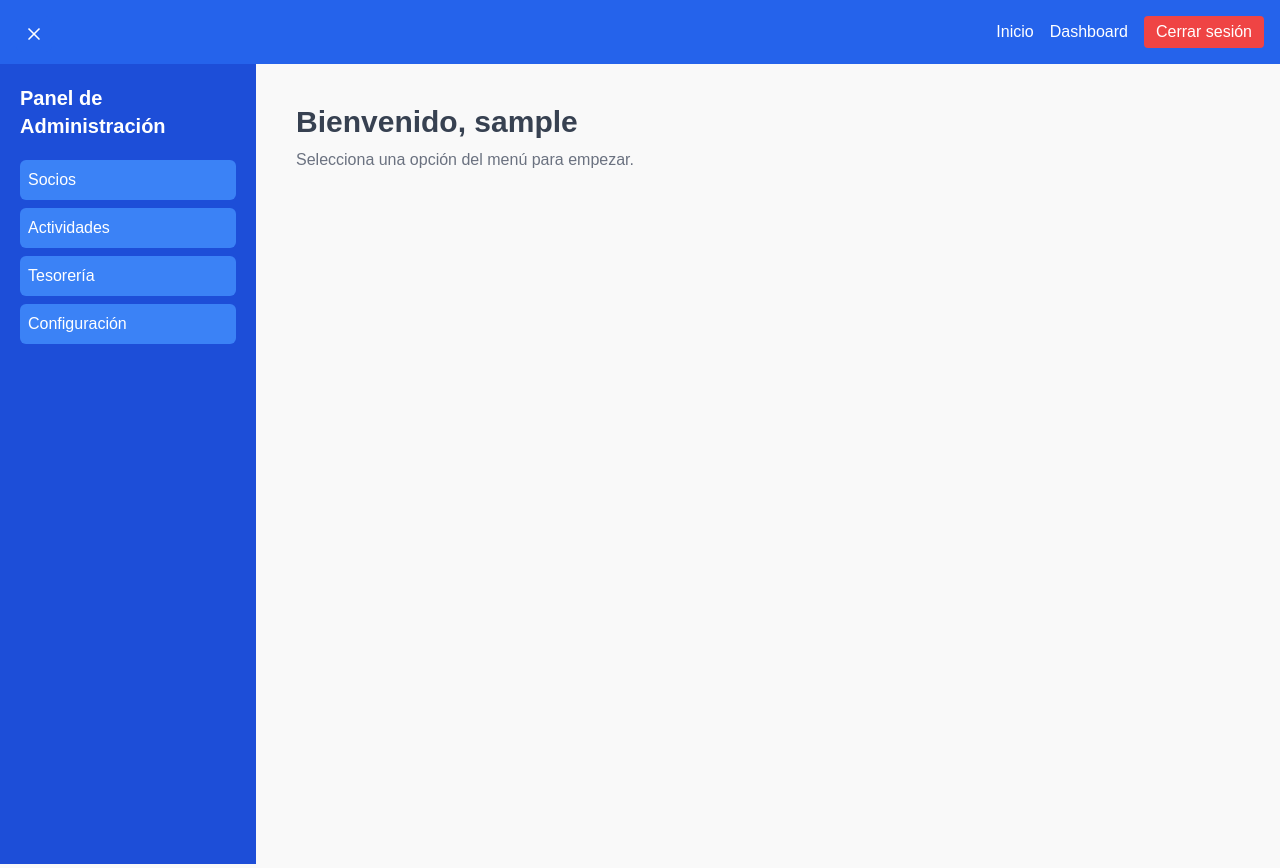
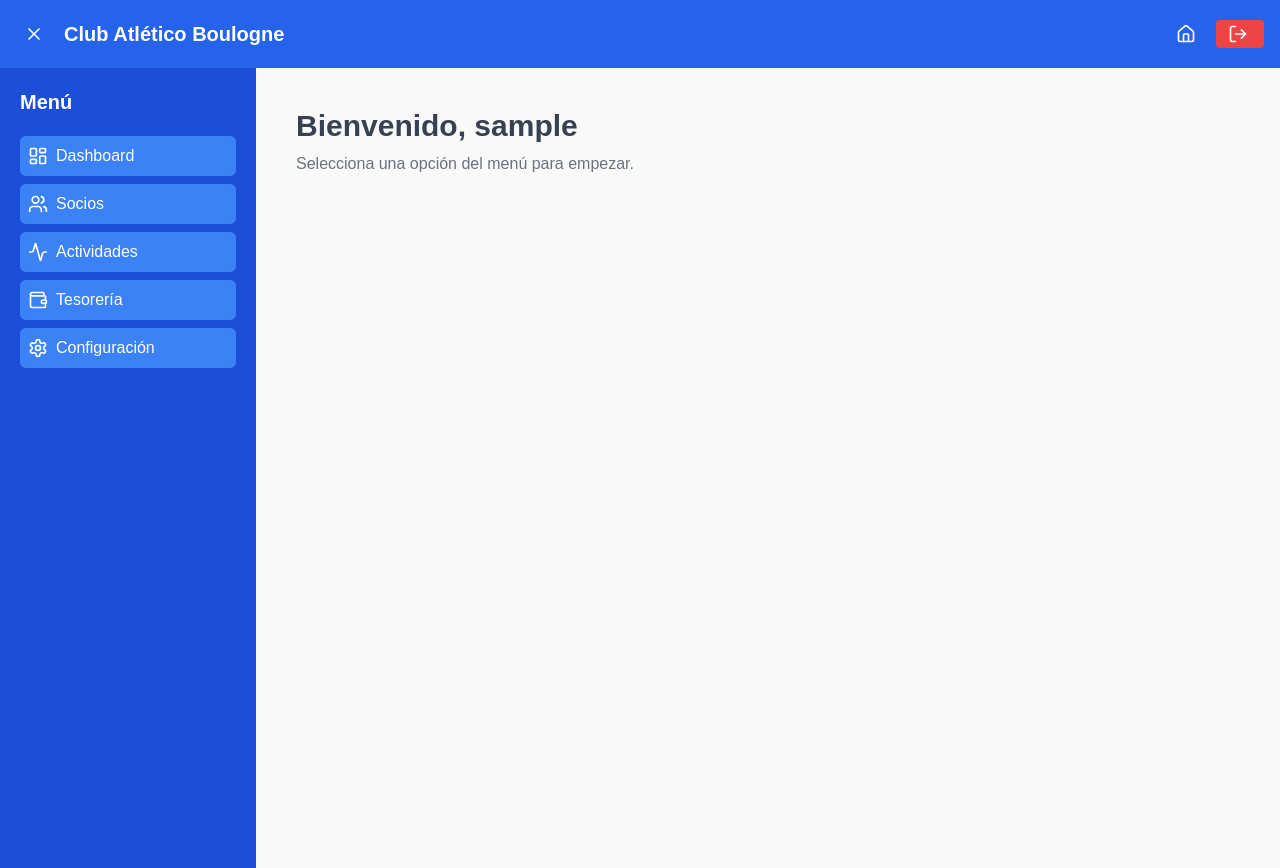
Before and after one commit to nicotouri/app-club, a React (Vite) app in the folder frontend/: page /dashboard in a window 1280 px wide. Built offline with nearby package versions, Linux system fonts and the light colour scheme; sample sign-in values are in the browser's storage.

Commit message:
estable con cambios en dashboard y navbar

```diff
--- a/frontend/src/components/Layout.jsx
+++ /dev/null
@@ -1,67 +0,0 @@
-import React, { useState, useContext } from "react";
-import { Outlet, Link } from "react-router-dom";
-import { AuthContext } from "../context/AuthContext";
-import { Menu, X, Home, Users, Activity, Wallet, Settings, LogOut } from "lucide-react";
-
-const Layout = () => {
-  const { logout } = useContext(AuthContext);
-  const [sidebarVisible, setSidebarVisible] = useState(true);
-  const [openMenu, setOpenMenu] = useState(null);
-
-  return (
-    <div className="flex h-screen">
-      {/* Sidebar */}
-      <aside className={`bg-blue-700 text-white transition-all duration-300 ${sidebarVisible ? "w-64 p-5" : "w-16 p-2"}`}>
-        {/* Botón para ocultar la sidebar */}
-        <button className="text-white bg-blue-500 p-2 rounded-md" onClick={() => setSidebarVisible(!sidebarVisible)}>
-          {sidebarVisible ? <X size={20} /> : <Menu size={20} />}
-        </button>
-
-        {/* Menú de navegación */}
-        <nav className="mt-5">
-          <ul className="space-y-2">
-            <li>
-              <button className="flex items-center w-full p-2 bg-blue-500 rounded-md" onClick={() => setOpenMenu(openMenu === "socios" ? null : "socios")}>
-                <Users size={20} className="mr-2" />
-                {sidebarVisible && "Socios"}
-              </button>
-              {openMenu === "socios" && sidebarVisible && (
-                <ul className="pl-4 mt-1 space-y-1">
-                  <li>
-                    <Link to="/alta-socio" className="block p-2 bg-blue-400 rounded-md hover:bg-blue-300">Alta Socio</Link>
-                  </li>
-                  <li>
-                    <Link to="/consulta-socios" className="block p-2 bg-blue-400 rounded-md hover:bg-blue-300">Consultar Socios</Link>
-                  </li>
-                </ul>
-              )}
-            </li>
-          </ul>
-        </nav>
-
-        {/* Cerrar sesión */}
-        <button onClick={logout} className="flex items-center w-full p-2 bg-red-500 rounded-md">
-          <LogOut size={20} className="mr-2" />
-          {sidebarVisible && "Cerrar Sesión"}
-        </button>
-      </aside>
-
-      {/* Contenido Principal */}
-      <div className="flex-1">
-        <header className="flex items-center justify-between p-4 bg-gray-200">
-          <h1 className="text-2xl font-bold">Web App</h1>
-          <button className="bg-blue-600 text-white p-2 rounded-md" onClick={() => setSidebarVisible(!sidebarVisible)}>
-            {sidebarVisible ? <X size={20} /> : <Menu size={20} />}
-          </button>
-        </header>
-
-        {/* Aquí se renderizan las páginas */}
-        <main className="p-5">
-          <Outlet />
-        </main>
-      </div>
-    </div>
-  );
-};
-
-export default Layout;
--- a/frontend/src/components/Navbar.jsx
+++ b/frontend/src/components/Navbar.jsx
@@ -1,26 +1,45 @@
-import React, { useContext } from "react";
-import { Link } from "react-router-dom";
+import React, { useContext, useState } from "react";
+import { Link, useLocation } from "react-router-dom";
 import { AuthContext } from "../context/AuthContext";
+import { Menu, X, Home, LogOut } from "lucide-react"; // Iconos
 
 const Navbar = () => {
   const { user, logout } = useContext(AuthContext);
+  const [sidebarVisible, setSidebarVisible] = useState(true);
+  const location = useLocation(); // Obtiene la ruta actual
+
+  const isLoginPage = location.pathname === "/login"; // Verifica si estamos en la página de login
 
   return (
-    <nav className="bg-blue-600 text-white p-4 flex justify-between items-center">
-      <h1 className="text-xl font-bold"></h1>
-      <div className="space-x-4">
-        <Link to="/" className="hover:underline">Inicio</Link>
-        {!user ? (
-          <Link to="/login" className="hover:underline">Login</Link>
-        ) : (
-          <>
-            <Link to="/dashboard" className="hover:underline">Dashboard</Link>
-            <button onClick={logout} className="bg-red-500 px-3 py-1 rounded">
-              Cerrar sesión
+    <nav className="bg-blue-600 text-white p-4 flex justify-between items-center relative">
+      {/* Ocultar el botón en la página de Login */}
+      {!isLoginPage && (
+        <div className="flex items-center space-x-3">
+          <button
+            className="text-white bg-blue-500 p-2 rounded-md"
+            onClick={() => setSidebarVisible(!sidebarVisible)}
+          >
+            {sidebarVisible ? <X size={20} /> : <Menu size={20} />}
+          </button>
+          <h1 className="text-xl font-bold">Club Atlético Boulogne</h1>
+        </div>
+      )}
+
+      {/* Ocultar Home y Login en la página de Login */}
+      {!isLoginPage && (
+        <div className="space-x-4 flex items-center">
+          <Link to="/dashboard" className="flex items-center hover:underline">
+            <Home size={20} className="mr-1" />
+          </Link>
+          {!user ? (
+            <Link to="/login" className="hover:underline">Login</Link>
+          ) : (
+            <button onClick={logout} className="flex items-center bg-red-500 px-3 py-1 rounded">
+              <LogOut size={20} className="mr-1" />
             </button>
-          </>
-        )}
-      </div>
+          )}
+        </div>
+      )}
     </nav>
   );
 };
--- a/frontend/src/pages/Dashboard.jsx
+++ b/frontend/src/pages/Dashboard.jsx
@@ -1,12 +1,13 @@
 import React, { useContext, useEffect, useState } from "react";
 import { AuthContext } from "../context/AuthContext";
 import { useNavigate, Link } from "react-router-dom";
-import { Menu, X } from "lucide-react"; // Íconos para mostrar/ocultar la sidebar
+import { Menu, X, LayoutDashboard, Users, Activity, Wallet, Settings } from "lucide-react"; // Iconos
 
 const Dashboard = () => {
   const { user } = useContext(AuthContext);
   const navigate = useNavigate();
-  const [sidebarVisible, setSidebarVisible] = useState(true); // Estado para mostrar u ocultar la barra
+  const [sidebarVisible, setSidebarVisible] = useState(true);
+  const [openMenu, setOpenMenu] = useState(null); // Controla qué menú está abierto
 
   useEffect(() => {
     if (!user) {
@@ -16,7 +17,7 @@ const Dashboard = () => {
 
   return (
     <div className="flex h-screen">
-      {/* Botón de ocultar/mostrar sidebar */}
+      {/* Botón de mostrar/ocultar sidebar */}
       <button
         className="absolute top-4 left-4 bg-blue-600 text-white p-2 rounded-md z-10"
         onClick={() => setSidebarVisible(!sidebarVisible)}
@@ -24,17 +25,32 @@ const Dashboard = () => {
         {sidebarVisible ? <X size={20} /> : <Menu size={20} />}
       </button>
 
-      {/* Menú Lateral (Sidebar) */}
+      {/* Sidebar */}
       <aside className={`bg-blue-700 text-white p-5 transition-all duration-300 ${sidebarVisible ? "w-64" : "w-0 overflow-hidden"}`}>
         {sidebarVisible && (
           <>
-            <h2 className="text-xl font-bold">Panel de Administración</h2>
+            <h2 className="text-xl font-bold">Menú</h2>
             <nav className="mt-5">
               <ul className="space-y-2">
+                {/* DASHBOARD */}
+                <li>
+                  <Link to="/dashboard" className="flex items-center w-full p-2 bg-blue-500 rounded-md hover:bg-blue-400">
+                    <LayoutDashboard size={20} className="mr-2" />
+                    Dashboard
+                  </Link>
+                </li>
+
                 {/* SOCIOS */}
-                <li className="group">
-                  <div className="p-2 bg-blue-500 rounded-md">Socios</div>
-                  <ul className="pl-4 mt-1 space-y-1 hidden group-hover:block">
+                <li>
+                  <button
+                    className="flex items-center w-full p-2 bg-blue-500 rounded-md"
+                    onClick={() => setOpenMenu(openMenu === "socios" ? null : "socios")}
+                  >
+                    <Users size={20} className="mr-2" />
+                    Socios
+                  </button>
+                  {openMenu === "socios" && (
+                    <ul className="pl-4 mt-1 space-y-1">
                       <li>
                         <Link to="/alta-socio" className="block p-2 bg-blue-400 rounded-md hover:bg-blue-300">Alta Socio</Link>
                       </li>
@@ -42,12 +58,20 @@ const Dashboard = () => {
                         <Link to="/consulta-socios" className="block p-2 bg-blue-400 rounded-md hover:bg-blue-300">Consultar Socios</Link>
                       </li>
                     </ul>
+                  )}
                 </li>
 
                 {/* ACTIVIDADES */}
-                <li className="group">
-                  <div className="p-2 bg-blue-500 rounded-md">Actividades</div>
-                  <ul className="pl-4 mt-1 space-y-1 hidden group-hover:block">
+                <li>
+                  <button
+                    className="flex items-center w-full p-2 bg-blue-500 rounded-md"
+                    onClick={() => setOpenMenu(openMenu === "actividades" ? null : "actividades")}
+                  >
+                    <Activity size={20} className="mr-2" />
+                    Actividades
+                  </button>
+                  {openMenu === "actividades" && (
+                    <ul className="pl-4 mt-1 space-y-1">
                       <li>
                         <Link to="/alta-actividad" className="block p-2 bg-blue-400 rounded-md hover:bg-blue-300">Alta Actividad</Link>
                       </li>
@@ -55,12 +79,20 @@ const Dashboard = () => {
                         <Link to="/consulta-actividades" className="block p-2 bg-blue-400 rounded-md hover:bg-blue-300">Consultar Actividades</Link>
                       </li>
                     </ul>
+                  )}
                 </li>
 
                 {/* TESORERÍA */}
-                <li className="group">
-                  <div className="p-2 bg-blue-500 rounded-md">Tesorería</div>
-                  <ul className="pl-4 mt-1 space-y-1 hidden group-hover:block">
+                <li>
+                  <button
+                    className="flex items-center w-full p-2 bg-blue-500 rounded-md"
+                    onClick={() => setOpenMenu(openMenu === "tesoreria" ? null : "tesoreria")}
+                  >
+                    <Wallet size={20} className="mr-2" />
+                    Tesorería
+                  </button>
+                  {openMenu === "tesoreria" && (
+                    <ul className="pl-4 mt-1 space-y-1">
                       <li>
                         <Link to="/estado-financiero" className="block p-2 bg-blue-400 rounded-md hover:bg-blue-300">Estado Financiero</Link>
                       </li>
@@ -68,12 +100,20 @@ const Dashboard = () => {
                         <Link to="/registro-pagos" className="block p-2 bg-blue-400 rounded-md hover:bg-blue-300">Registro de Pagos</Link>
                       </li>
                     </ul>
+                  )}
                 </li>
 
                 {/* CONFIGURACIÓN */}
-                <li className="group">
-                  <div className="p-2 bg-blue-500 rounded-md">Configuración</div>
-                  <ul className="pl-4 mt-1 space-y-1 hidden group-hover:block">
+                <li>
+                  <button
+                    className="flex items-center w-full p-2 bg-blue-500 rounded-md"
+                    onClick={() => setOpenMenu(openMenu === "config" ? null : "config")}
+                  >
+                    <Settings size={20} className="mr-2" />
+                    Configuración
+                  </button>
+                  {openMenu === "config" && (
+                    <ul className="pl-4 mt-1 space-y-1">
                       <li>
                         <Link to="/gestion-usuarios" className="block p-2 bg-blue-400 rounded-md hover:bg-blue-300">Gestión de Usuarios</Link>
                       </li>
@@ -81,6 +121,7 @@ const Dashboard = () => {
                         <Link to="/roles-permisos" className="block p-2 bg-blue-400 rounded-md hover:bg-blue-300">Roles y Permisos</Link>
                       </li>
                     </ul>
+                  )}
                 </li>
               </ul>
             </nav>
```
Lines whose indentation alone changed are shown as unchanged.
